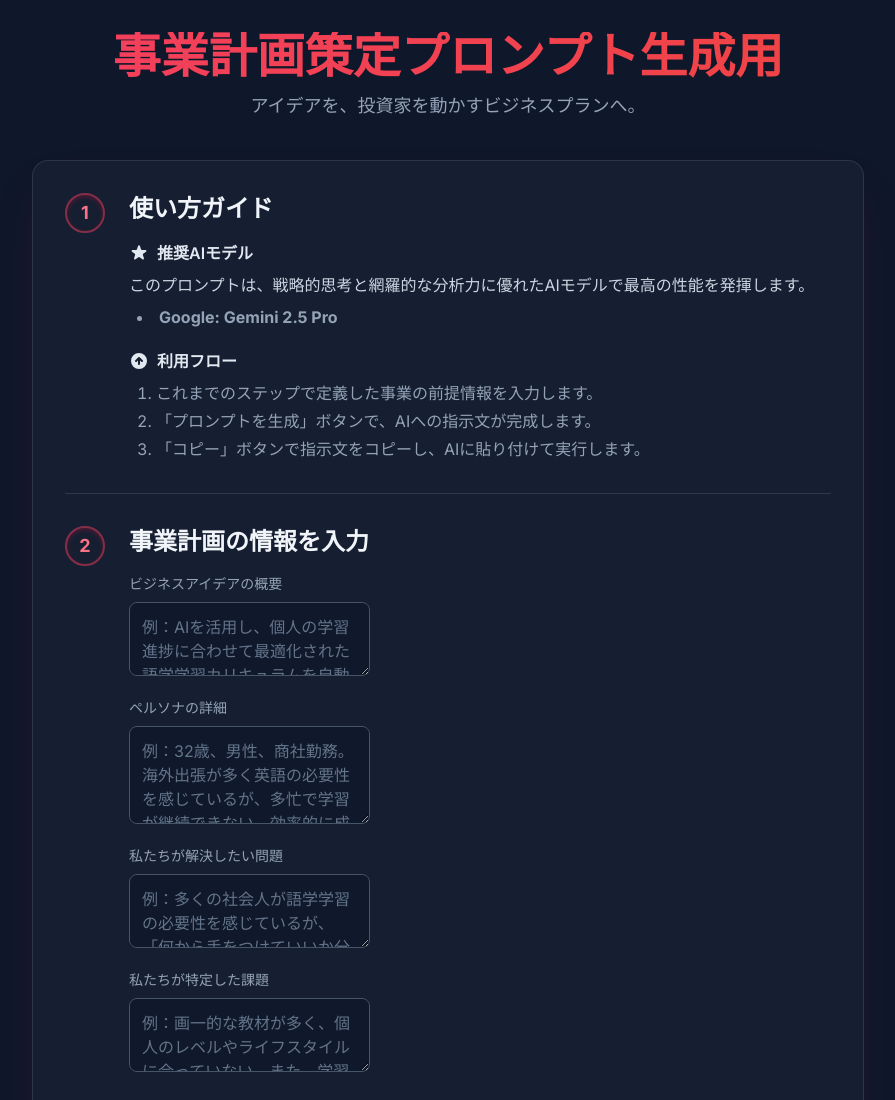
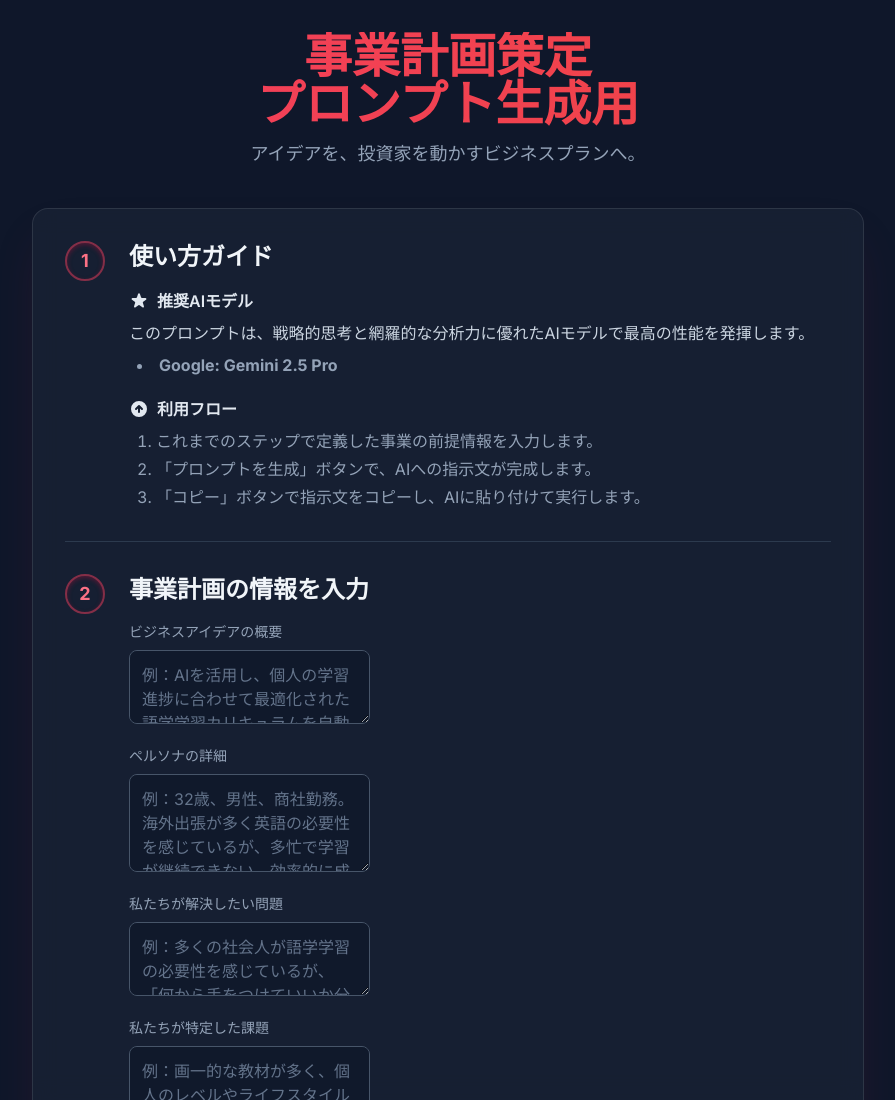
Before and after one commit to Mao925/business-plan-formulation, a plain HTML site: page index.html in a window 1280 px wide. Shown: the top 1100 px of the page, without its empty margins (192-1087 px from the left). Drawn offline with nearby package versions, Linux system fonts and the light colour scheme.

Commit message:
Update index.html

```diff
--- a/index.html
+++ b/index.html
@@ -23,7 +23,7 @@
     <div class="container mx-auto max-w-4xl p-4 sm:p-6 md:p-8 min-h-screen flex flex-col justify-center">
 
         <header class="text-center mb-10 fade-in">
-            <h1 class="text-4xl sm:text-5xl font-bold text-gradient mb-3">事業計画策定プロンプト生成用</h1>
+            <h1 class="text-4xl sm:text-5xl font-bold text-gradient mb-3">事業計画策定<br>プロンプト生成用</h1>
             <p class="text-slate-400 text-lg">アイデアを、投資家を動かすビジネスプランへ。</p>
         </header>
 
```
